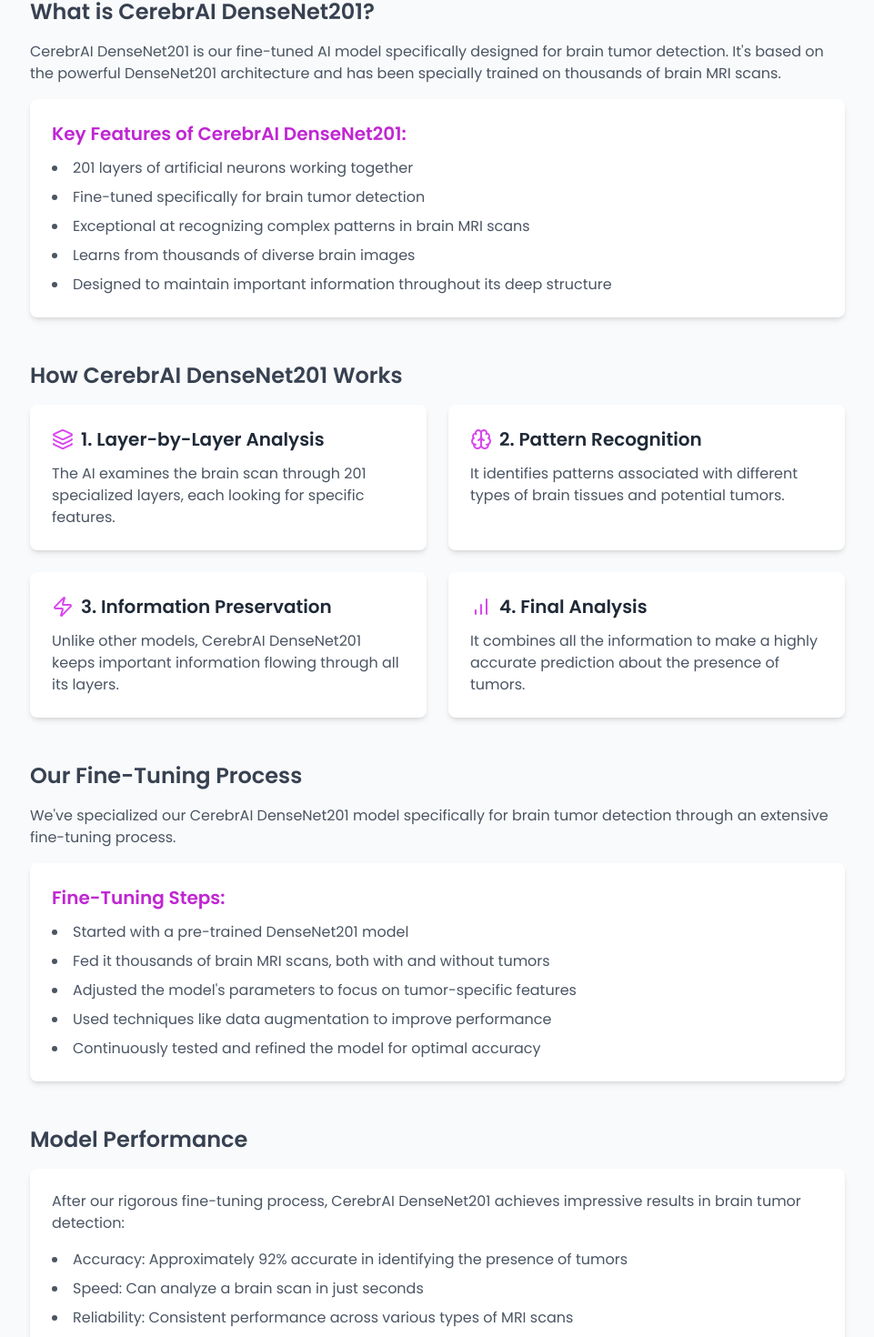
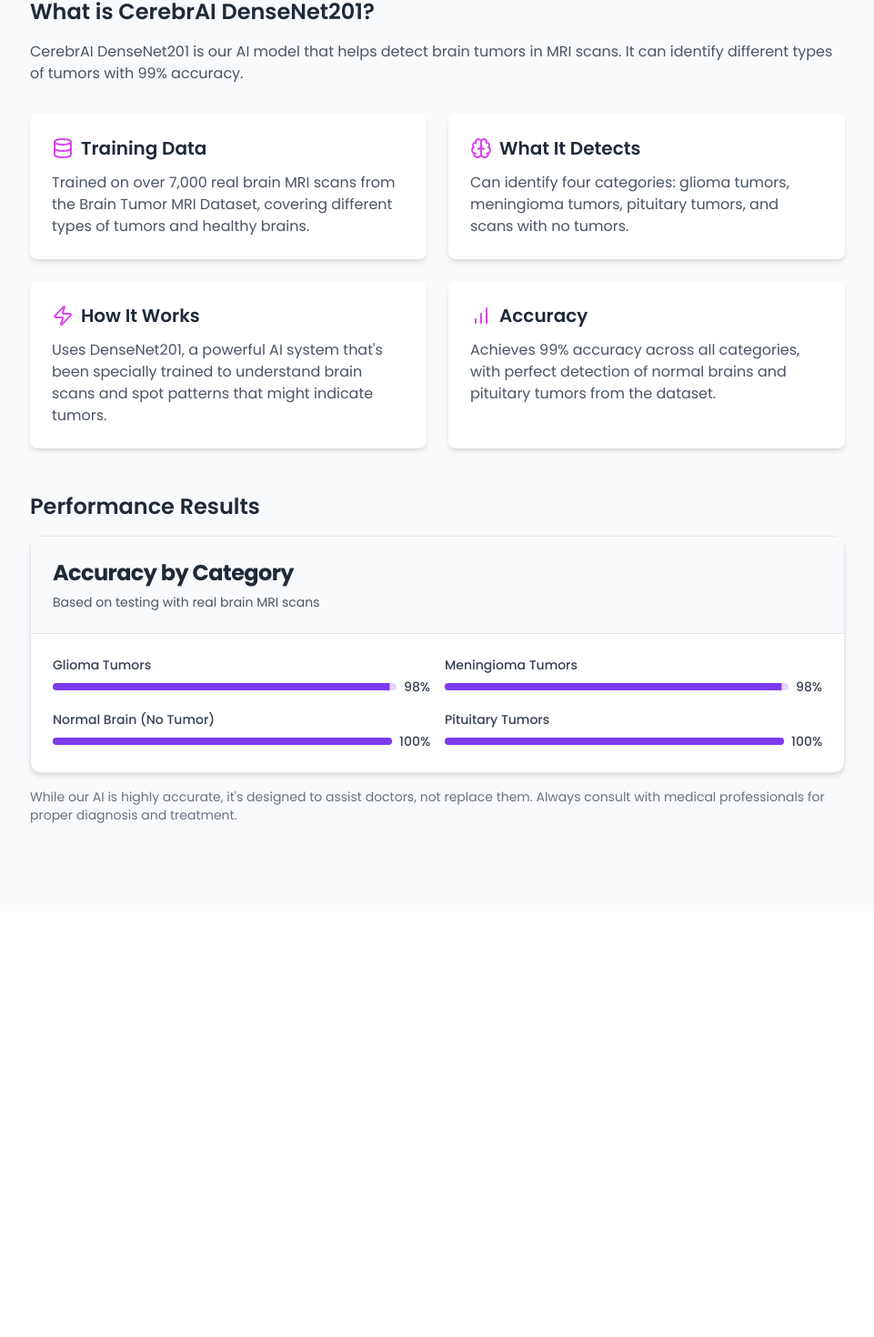
Before and after one commit to numan-7/CerebrAI, a React (Vite) app: page /how in a window 1280 px wide. Shown: the part 179-1649 px from the top of the page at 91% size, without its empty margins (159-1120 px from the left). After the commit the page ends 1181 px from the top, so only its background shows below. Built offline with nearby package versions, Linux system fonts and the light colour scheme.

Commit message:
feat: update ai section with real results

```diff
--- a/src/components/ModelPerformance.tsx
+++ b/src/components/ModelPerformance.tsx
@@ -11,30 +11,39 @@
   return (
     <Card className="bg-white shadow-md border-gray-200">
       <CardHeader className="bg-gray-50 border-b border-gray-200">
-        <CardTitle className="text-2xl font-bold text-gray-800">Model Performance</CardTitle>
-        <CardDescription className="text-gray-600">Key metrics of our AI model</CardDescription>
+        <CardTitle className="text-2xl font-bold text-gray-800">Accuracy by Category</CardTitle>
+        <CardDescription className="text-gray-600">Based on testing with real brain MRI scans</CardDescription>
       </CardHeader>
       <CardContent className="pt-6">
         <div className="space-y-6">
+          <div className="grid grid-cols-1 md:grid-cols-2 gap-4">
             <div>
-            <h3 className="text-sm font-medium text-gray-700">Accuracy</h3>
+              <h3 className="text-sm font-medium text-gray-700">Glioma Tumors</h3>
               <div className="flex items-center space-x-2 mt-1">
-              <Progress value={92} className="w-full" />
-              <span className="text-sm font-medium text-gray-700">92%</span>
+                <Progress value={98} className="w-full" />
+                <span className="text-sm font-medium text-gray-700">98%</span>
               </div>
             </div>
             <div>
-            <h3 className="text-sm font-medium text-gray-700">Sensitivity</h3>
+              <h3 className="text-sm font-medium text-gray-700">Meningioma Tumors</h3>
               <div className="flex items-center space-x-2 mt-1">
-              <Progress value={95} className="w-full" />
-              <span className="text-sm font-medium text-gray-700">95%</span>
+                <Progress value={98} className="w-full" />
+                <span className="text-sm font-medium text-gray-700">98%</span>
               </div>
             </div>
             <div>
-            <h3 className="text-sm font-medium text-gray-700">Specificity</h3>
+              <h3 className="text-sm font-medium text-gray-700">Normal Brain (No Tumor)</h3>
               <div className="flex items-center space-x-2 mt-1">
-              <Progress value={89} className="w-full" />
-              <span className="text-sm font-medium text-gray-700">89%</span>
+                <Progress value={100} className="w-full" />
+                <span className="text-sm font-medium text-gray-700">100%</span>
+              </div>
+            </div>
+            <div>
+              <h3 className="text-sm font-medium text-gray-700">Pituitary Tumors</h3>
+              <div className="flex items-center space-x-2 mt-1">
+                <Progress value={100} className="w-full" />
+                <span className="text-sm font-medium text-gray-700">100%</span>
+              </div>
             </div>
           </div>
         </div>
--- a/src/pages/OurAi.tsx
+++ b/src/pages/OurAi.tsx
@@ -1,87 +1,47 @@
-import { Brain, Zap, Layers, BarChartIcon as ChartBar } from 'lucide-react'
+import { Brain, Database, Zap, BarChartIcon as ChartBar } from 'lucide-react'
 import { InfoCard } from '../components/InfoCard'
-import { FeatureList } from '../components/FeatureList'
+import { ModelPerformance } from '../components/ModelPerformance'
 
 export function OurAi() {
   return (
     <div className="max-w-4xl mx-auto">
-      <h1 className="text-3xl font-bold text-gray-800 mb-6">About Our AI: CerebrAI DenseNet201</h1>
+      <h1 className="text-3xl font-bold mb-6 text-gray-800">About Our AI: CerebrAI DenseNet201</h1>
 
       <section className="mb-12">
-        <h2 className="text-2xl font-semibold text-gray-700 mb-4">What is CerebrAI DenseNet201?</h2>
-        <p className="text-gray-600 mb-4">
-          CerebrAI DenseNet201 is our fine-tuned AI model specifically designed for brain tumor detection. It's based on the powerful DenseNet201 architecture and has been specially trained on thousands of brain MRI scans.
+        <h2 className="text-2xl font-semibold text-gray-800 mb-4">What is CerebrAI DenseNet201?</h2>
+        <p className="text-gray-600 mb-8">
+          CerebrAI DenseNet201 is our AI model that helps detect brain tumors in MRI scans. It can identify different types of tumors with 99% accuracy.
         </p>
-        <FeatureList
-          title="Key Features of CerebrAI DenseNet201:"
-          features={[
-            "201 layers of artificial neurons working together",
-            "Fine-tuned specifically for brain tumor detection",
-            "Exceptional at recognizing complex patterns in brain MRI scans",
-            "Learns from thousands of diverse brain images",
-            "Designed to maintain important information throughout its deep structure"
-          ]}
-        />
-      </section>
-
-      <section className="mb-12">
-        <h2 className="text-2xl font-semibold text-gray-700 mb-4">How CerebrAI DenseNet201 Works</h2>
         <div className="grid grid-cols-1 md:grid-cols-2 gap-6">
           <InfoCard
-            icon={Layers}
-            title="1. Layer-by-Layer Analysis"
-            description="The AI examines the brain scan through 201 specialized layers, each looking for specific features."
+            icon={Database}
+            title="Training Data"
+            description="Trained on over 7,000 real brain MRI scans from the Brain Tumor MRI Dataset, covering different types of tumors and healthy brains."
           />
           <InfoCard
             icon={Brain}
-            title="2. Pattern Recognition"
-            description="It identifies patterns associated with different types of brain tissues and potential tumors."
+            title="What It Detects"
+            description="Can identify four categories: glioma tumors, meningioma tumors, pituitary tumors, and scans with no tumors."
           />
           <InfoCard
             icon={Zap}
-            title="3. Information Preservation"
-            description="Unlike other models, CerebrAI DenseNet201 keeps important information flowing through all its layers."
+            title="How It Works"
+            description="Uses DenseNet201, a powerful AI system that's been specially trained to understand brain scans and spot patterns that might indicate tumors."
           />
           <InfoCard
             icon={ChartBar}
-            title="4. Final Analysis"
-            description="It combines all the information to make a highly accurate prediction about the presence of tumors."
+            title="Accuracy"
+            description="Achieves 99% accuracy across all categories, with perfect detection of normal brains and pituitary tumors from the dataset."
           />
         </div>
       </section>
 
       <section className="mb-12">
-        <h2 className="text-2xl font-semibold text-gray-700 mb-4">Our Fine-Tuning Process</h2>
-        <p className="text-gray-600 mb-4">
-          We've specialized our CerebrAI DenseNet201 model specifically for brain tumor detection through an extensive fine-tuning process.
+        <h2 className="text-2xl font-semibold text-gray-800 mb-4">Performance Results</h2>
+        <ModelPerformance />
+        <p className="mt-4 text-sm text-gray-500">
+          While our AI is highly accurate, it's designed to assist doctors, not replace them. Always consult with medical professionals for proper diagnosis and treatment.
         </p>
-        <FeatureList
-          title="Fine-Tuning Steps:"
-          features={[
-            "Started with a pre-trained DenseNet201 model",
-            "Fed it thousands of brain MRI scans, both with and without tumors",
-            "Adjusted the model's parameters to focus on tumor-specific features",
-            "Used techniques like data augmentation to improve performance",
-            "Continuously tested and refined the model for optimal accuracy"
-          ]}
-        />
-      </section>
-
-      <section>
-        <h2 className="text-2xl font-semibold text-gray-700 mb-4">Model Performance</h2>
-        <div className="bg-white p-6 rounded-lg shadow-md">
-          <p className="text-gray-600 mb-4">
-            After our rigorous fine-tuning process, CerebrAI DenseNet201 achieves impressive results in brain tumor detection:
-          </p>
-          <ul className="list-disc list-inside space-y-2 text-gray-600">
-            <li>Accuracy: Approximately 92% accurate in identifying the presence of tumors</li>
-            <li>Speed: Can analyze a brain scan in just seconds</li>
-            <li>Reliability: Consistent performance across various types of MRI scans</li>
-          </ul>
-          <p className="mt-4 text-sm text-gray-500">
-            While CerebrAI DenseNet201 is highly accurate, it's designed to assist, not replace, medical professionals. Always consult with a doctor for proper diagnosis and treatment.
-          </p>
-        </div>
       </section>
     </div>
   )
```
Lines whose indentation alone changed are shown as unchanged.
